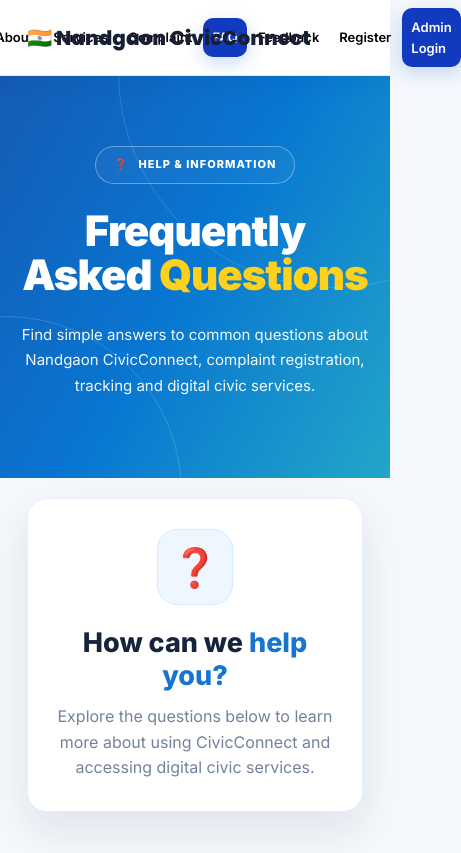
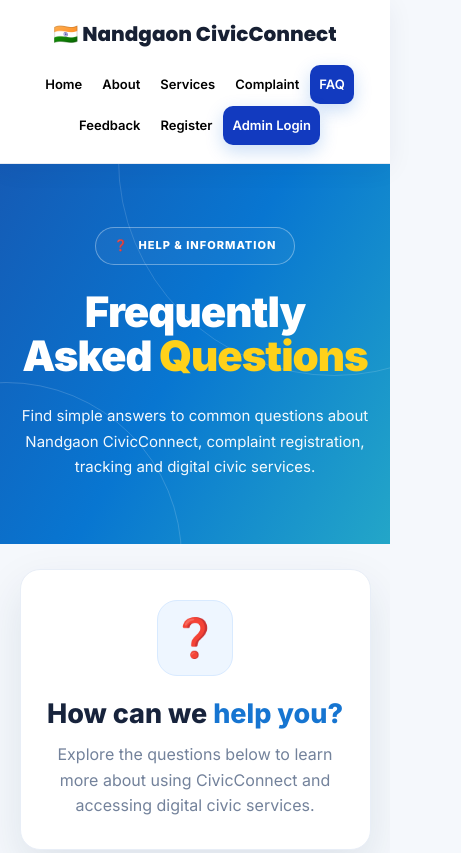
Before and after one commit to vishwakarmaanshika116-netizen/Nandgaon-CivicConnect, a plain HTML site: page faq.html in a window 390 px wide. Shown: the top 853 px of the page, 461 px wide, since content can reach past the window. Drawn offline with Linux system fonts and the light colour scheme.

Commit message:
updated code

```diff
--- a/faq.html
+++ b/faq.html
@@ -46,14 +46,13 @@
         /* =====================================================
            NAVBAR
         =====================================================*/
-
         .navbar {
     width: 100%;
     min-height: 76px;
     padding: 0 7%;
     display: flex;
     align-items: center;
-            justify-content: center;
+    justify-content: space-between;
 
     background: rgba(255, 255, 255, 0.96);
     backdrop-filter: blur(15px);
@@ -77,8 +76,6 @@
     font-weight: 800;
 
     color: #172033;
-            position: absolute;
-            left: 7%;
 }
 
 .brand::first-letter {
@@ -88,9 +85,7 @@
 .nav-links {
     display: flex;
     align-items: center;
-            justify-content: center;
     gap: 8px;
-            margin: 0 auto;
 }
 
         .nav-links a {
@@ -688,6 +683,8 @@
         ===================================================== */
 
         @media (max-width: 1100px) {
+
+    .navbar {
         padding: 0 4%;
     }
 
@@ -705,6 +702,20 @@
     }
 }
 
+            .brand {
+                font-size: 24px;
+            }
+
+            .nav-links {
+                gap: 4px;
+            }
+
+            .nav-links a {
+                padding: 11px 10px;
+                font-size: 16px;
+            }
+
+
 
         @media (max-width: 850px) {
 
@@ -746,6 +757,65 @@
         }
 
 
+        /* =====================================================
+   RESPONSIVE DESIGN
+===================================================== */
+
+@media (max-width: 1100px) {
+
+    .navbar {
+        padding: 0 4%;
+    }
+
+    .brand {
+        font-size: 21px;
+    }
+
+    .nav-links {
+        gap: 4px;
+    }
+
+    .nav-links a {
+        padding: 11px 10px;
+        font-size: 14px;
+    }
+}
+
+
+@media (max-width: 850px) {
+
+    .navbar {
+        height: auto;
+        padding: 18px 5%;
+        flex-direction: column;
+        gap: 15px;
+    }
+
+    .nav-links {
+        flex-wrap: wrap;
+        justify-content: center;
+    }
+
+    .hero {
+        min-height: 400px;
+        padding: 60px 20px;
+    }
+
+    .hero h1 {
+        font-size: 50px;
+    }
+
+    .faq-section {
+        padding: 70px 5%;
+    }
+
+    .intro-card {
+        padding: 38px 25px;
+        margin-top: -45px;
+    }
+}
+
+
 @media (max-width: 600px) {
 
     .brand {
@@ -758,7 +828,6 @@
 
     .nav-links a {
         font-size: 13px;
-
         padding: 9px 9px;
     }
 
@@ -768,7 +837,6 @@
 
     .hero h1 {
         font-size: 42px;
-
         letter-spacing: -1px;
     }
 
@@ -782,7 +850,6 @@
 
     .intro-card {
         border-radius: 20px;
-
         padding: 30px 20px;
     }
 
@@ -796,7 +863,6 @@
 
     .faq-question {
         padding: 18px 16px;
-
         font-size: 15px;
     }
 
@@ -807,20 +873,17 @@
     .faq-number {
         min-width: 32px;
         height: 32px;
-
         font-size: 12px;
     }
 
     .faq-icon {
         min-width: 30px;
         height: 30px;
-
         font-size: 21px;
     }
 
     .faq-answer p {
         padding: 0 18px 20px 58px;
-
         font-size: 14px;
     }
 
```
Lines whose indentation alone changed are shown as unchanged.
